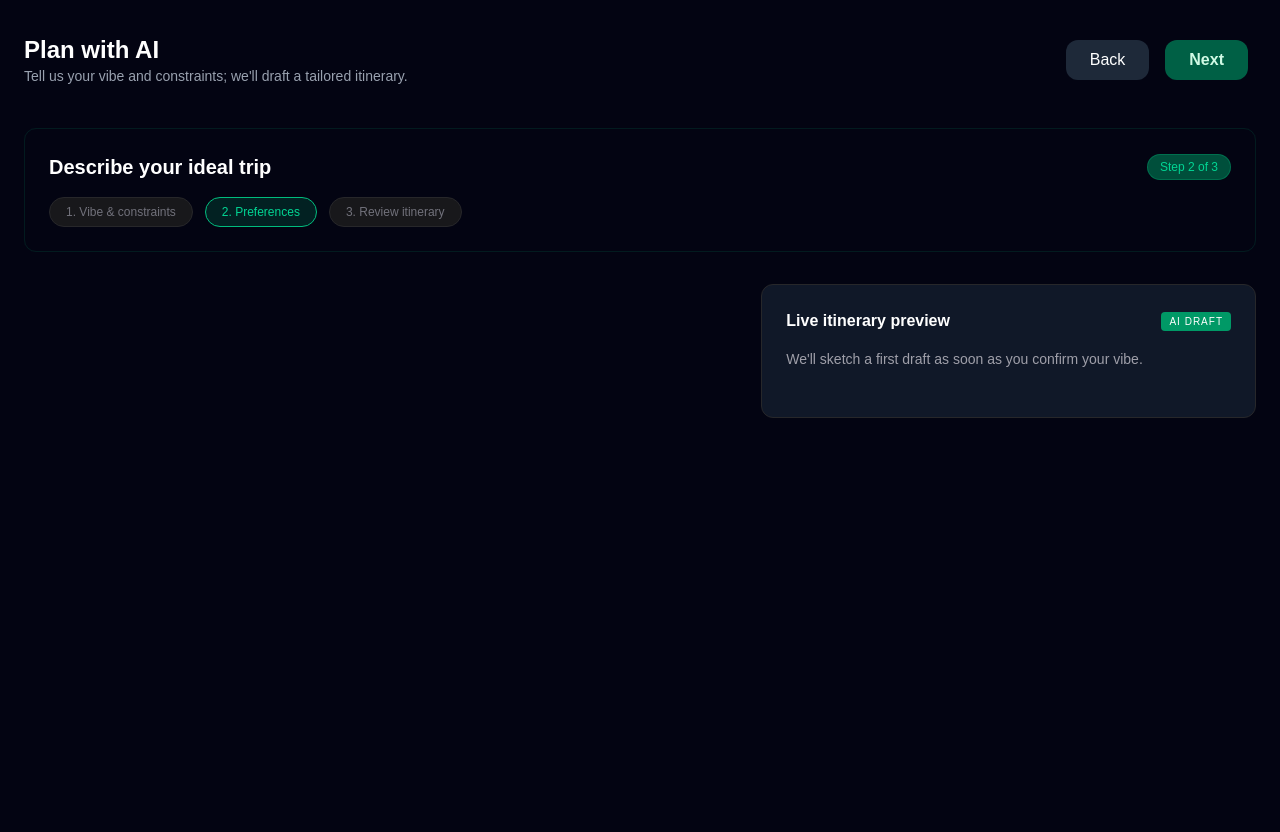
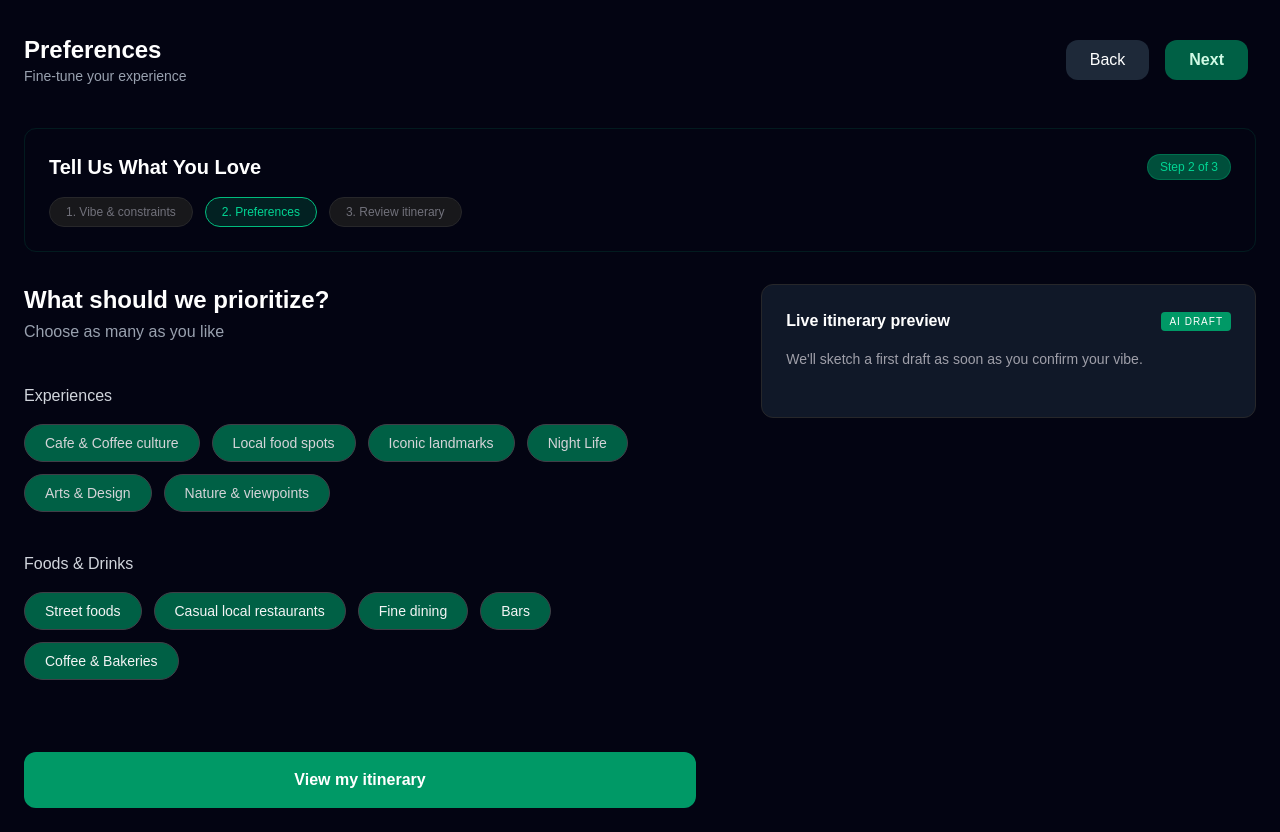
Before and after one commit to LAZY-SAI/Yatrica, a React (Vite) app in the folder Frontend/: page /AiPlan/preference in a window 1280 px wide. Before the commit the page ends 800 px from the top, so only its background shows below. Built offline with nearby package versions, Linux system fonts and the light colour scheme; no server answers; a web font is replaced by a local one.

Commit message:
added Preferenc and review page

```diff
--- /dev/null
+++ b/Frontend/public/api/AiPlan.json
@@ -0,0 +1,8 @@
+[{
+    "day":1,
+    "place":"Kathmandu",
+    "activity":"Check-in & Explore the neighbourhood"
+},
+{"day":2,
+    "place":"Bhaktapur",
+    "activity":"Explore the Ancient Architecture"}]
--- a/Frontend/src/components/Nav.jsx
+++ b/Frontend/src/components/Nav.jsx
@@ -1,5 +1,5 @@
 import { FaHome, FaCompass, FaPlusSquare, FaUser } from "react-icons/fa";
-import { LuSlidersHorizontal } from "react-icons/lu";
+// import { LuSlidersHorizontal } from "react-icons/lu";
 import { Link, useLocation } from "react-router-dom";
 
 const Nav = () => {
--- a/Frontend/src/pages/user/plan/AI/AI.jsx
+++ b/Frontend/src/pages/user/plan/AI/AI.jsx
@@ -15,12 +15,15 @@ const AI = () => {
   ];
 
   return (
-    <AiLayout currentStep={1}>
+    <AiLayout currentStep={1}
+    subtitle={"Tell us Your Vibe & Constraints"}
+    title={"Plan with Ai"}
+    HeaderTitle={"Describe Your Ideal Trip"}>
       <div className="space-y-6 col-span-6">
         <section className="w-full">
           <h2 className=" font-bold text-lg">Your Vibe & Constraints</h2>
           <p className="text-m text-gray-500">
-            We'll use this to shape the pace, neighbourhood picks & daily rythm{" "}
+            We'll use this to shape the pace, neighbourhood picks & daily rythm
           </p>
         </section>
 
@@ -52,7 +55,6 @@ const AI = () => {
 
         <div className="grid grid-cols-2">
           <div>
-
             <h2 className="text-xl font-semibold mb-2">Travelers</h2>
             <div className="flex gap-3  items-center">
               <div>
@@ -105,9 +107,18 @@ const AI = () => {
               placeholder="e.g 1-2 key things per day"
               className="w-full bg-gray-900 border border-zinc-800 p-2 rounded-lg focus:outline-none focus:border-emerald-500"
             />
-        </div>
+
+
+             <label className="font-semibold text-lg">Budget</label>
+            <input
+              type="text"
+              placeholder="NPR"
+              className="w-full bg-gray-900 border border-zinc-800 p-2 rounded-lg focus:outline-none focus:border-emerald-500"
+            />
           </div>
 
+
+        </div>
 
         <div className="flex flex-col gap-2">
           <label className="font-semibold text-lg">Must Do's</label>
--- a/Frontend/src/pages/user/plan/AI/AiLayout.jsx
+++ b/Frontend/src/pages/user/plan/AI/AiLayout.jsx
@@ -1,9 +1,9 @@
 import { FaArrowLeft } from 'react-icons/fa';
-import { Link, useLocation, useNavigate } from 'react-router-dom';
+import {  useNavigate } from 'react-router-dom';
 
-const AiLayout = ({ children, currentStep = 1 }) => {
+const AiLayout = ({ children, title,HeaderTitle, subtitle,currentStep = 1 }) => {
   const navigate = useNavigate();
-  const location = useLocation();
+
 
   const options = [
     { id: 1, name: "1. Vibe & constraints", path: '/AiPlan' },
@@ -27,8 +27,8 @@ const AiLayout = ({ children, currentStep = 1 }) => {
       {/* 1. Top Header */}
       <header className="max-w-7xl mx-auto flex justify-between items-center mb-8">
         <div>
-          <h1 className="text-2xl font-bold">Plan with AI</h1>
-          <p className="text-gray-400 text-sm">Tell us your vibe and constraints; we'll draft a tailored itinerary.</p>
+          <h1 className="text-2xl font-bold">{title}</h1>
+          <p className="text-gray-400 text-sm">{subtitle}</p>
         </div>
 
 
@@ -45,7 +45,7 @@ const AiLayout = ({ children, currentStep = 1 }) => {
             onClick={handleNext}
             className={`font-semibold p-2 px-6 rounded-xl transition-colors ${
               currentStep === 3
-              ? 'bg-emerald-500 text-white' // Final step style
+              ? 'bg-emerald-500 text-white'
               : 'bg-emerald-800 text-emerald-100 hover:bg-emerald-700'
             }`}
           >
@@ -58,13 +58,13 @@ const AiLayout = ({ children, currentStep = 1 }) => {
         {/* 2. Step Header Section */}
         <section className="border border-emerald-900/30 p-6 rounded-xl mb-8">
           <div className="flex justify-between items-center mb-4">
-            <h2 className="text-xl font-semibold">Describe your ideal trip</h2>
+            <h2 className="text-xl font-semibold">{HeaderTitle}</h2>
             <span className="bg-emerald-900 text-emerald-400 text-xs px-3 py-1 rounded-full border border-emerald-500/30">
               Step {currentStep} of 3
             </span>
           </div>
 
-          {/* Changed from <Link> to <div> as Link requires a 'to' prop */}
+
           <div className="flex gap-3">
             {options.map((item) => (
               <div
@@ -80,7 +80,7 @@ const AiLayout = ({ children, currentStep = 1 }) => {
           </div>
         </section>
 
-        {/* 3. Main Content Grid */}
+        {/* 3. Main */}
         <div className="grid grid-cols-1 lg:grid-cols-12 gap-8">
           <section className="lg:col-span-7">
             {children}
--- a/Frontend/src/pages/user/plan/AI/Prefence.jsx
+++ /dev/null
@@ -1,11 +0,0 @@
-import AiLayout from "./AiLayout"
-
-const Prefence = () => {
-  return (
-   <AiLayout currentStep={2}>
-
-   </AiLayout>
-  )
-}
-
-export default Prefence
--- /dev/null
+++ b/Frontend/src/pages/user/plan/AI/Preference.jsx
@@ -0,0 +1,70 @@
+import AiLayout from "./AiLayout";
+
+const Preference = () => {
+  const options = [
+    { id: 1, name: "Cafe & Coffee culture" },
+    { id: 2, name: "Local food spots" },
+    { id: 3, name: "Iconic landmarks" },
+    { id: 4, name: "Night Life" },
+    { id: 5, name: "Arts & Design" },
+    { id: 6, name: "Nature & viewpoints" },
+  ];
+
+  const edibles = [
+    { id: 1, name: "Street foods" },
+    { id: 2, name: "Casual local restaurants" },
+    { id: 3, name: "Fine dining" },
+    { id: 4, name: "Bars" },
+    { id: 5, name: "Coffee & Bakeries" },
+  ];
+
+  return (
+    <AiLayout currentStep={2} title="Preferences" subtitle="Fine-tune your experience" HeaderTitle={"Tell Us What You Love"}>
+
+      <div className="space-y-10 max-w-2xl">
+
+        <header>
+          <h2 className="font-bold text-2xl mb-1">What should we prioritize?</h2>
+          <p className="text-gray-400">Choose as many as you like</p>
+        </header>
+
+        {/* Experiences Section */}
+        <section>
+          <h3 className="text-gray-300 font-medium mb-4">Experiences</h3>
+
+          <div className="flex flex-wrap gap-3">
+            {options.map((item) => (
+              <button
+                key={item.id}
+                className="px-5 py-2 rounded-full border border-zinc-700 bg-emerald-800 text-zinc-300 hover:border-emerald-500 hover:text-emerald-400 transition-all text-sm whitespace-nowrap"
+              >
+                {item.name}
+              </button>
+            ))}
+          </div>
+        </section>
+
+        {/* Foods and Drinks Section */}
+        <section>
+          <h3 className="text-gray-300 font-medium mb-4">Foods & Drinks</h3>
+          <div className="flex flex-wrap gap-3">
+            {edibles.map((item) => (
+              <button
+                key={item.id}
+                className="px-5 py-2 rounded-full border border-zinc-700 bg-emerald-800 text-zinc-100 hover:border-emerald-500 hover:text-emerald-400 transition-all text-sm whitespace-nowrap"
+              >
+                {item.name}
+              </button>
+            ))}
+          </div>
+        </section>
+
+        <button className="w-full mt-8 bg-emerald-600 hover:bg-emerald-500 text-white font-bold py-4 rounded-xl transition-colors">
+          View my itinerary
+        </button>
+      </div>
+    </AiLayout>
+  );
+};
+
+export default Preference;
--- /dev/null
+++ b/Frontend/src/pages/user/plan/AI/Review.jsx
@@ -0,0 +1,28 @@
+import AiLayout from "./AiLayout"
+
+const Review = () => {
+  return (
+    <AiLayout currentStep={3}
+    title={"Review Your Itinerary"}
+    subtitle={"Check Plan Made based on Your Preferences before Locking it"}
+    HeaderTitle={"Here's what we Have Drafted For You"}>
+
+
+
+    <div className="space-y-10 max-w-2xl">
+      <header className="flex w-full mx-auto items-center">
+        <div>
+          <h2 className="font-semibold">
+         यहाँ title हुनेछ
+        </h2>
+        <p className="text-gray-500">यहाँ subtitle हुनेछ</p>
+
+        </div>
+        <button className="p-1 rounded-lg hover:bg-gray-600 transition-colors">Regenerate Trip</button>
+      </header>
+    </div>
+    </AiLayout>
+  )
+}
+
+export default Review
--- a/Frontend/src/routes/AiRoute.jsx
+++ b/Frontend/src/routes/AiRoute.jsx
@@ -1,12 +1,13 @@
 import { Routes, Route } from 'react-router-dom';
 import Ai from '../pages/user/plan/AI/AI'
-import Prefence from '../pages/user/plan/AI/Prefence';
+import Preference from '../pages/user/plan/AI/Preference';
+import Review from '../pages/user/plan/AI/Review'
 const AiRoute = () => {
   return (
   <Routes>
     <Route  index element={<Ai/>}/>
-    <Route path='preference' element={<Prefence/>}/>
-    {/* <Route path='Review' element ={<Review/>}/> */}
+    <Route path='preference' element={<Preference />}/>
+    <Route path='Review' element ={<Review/>}/>
   </Routes>
   )
 }
```
Lines whose indentation alone changed are shown as unchanged.
